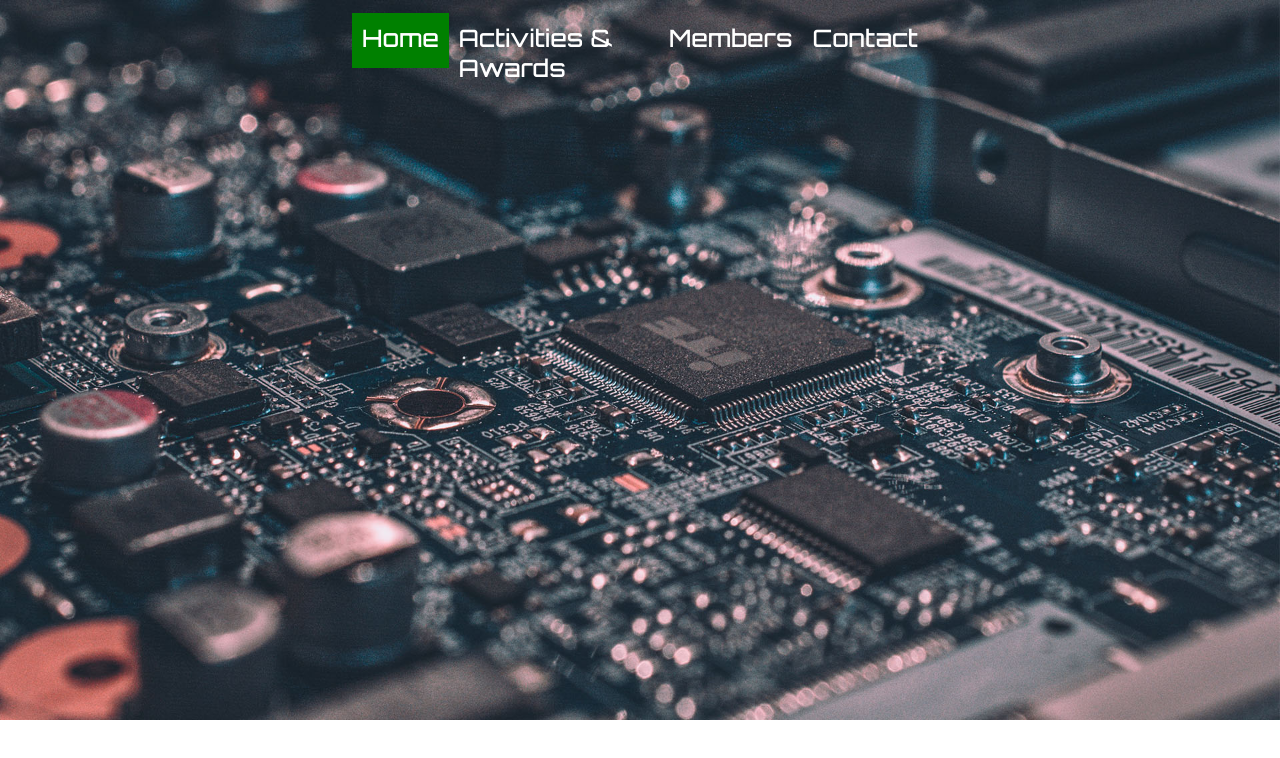
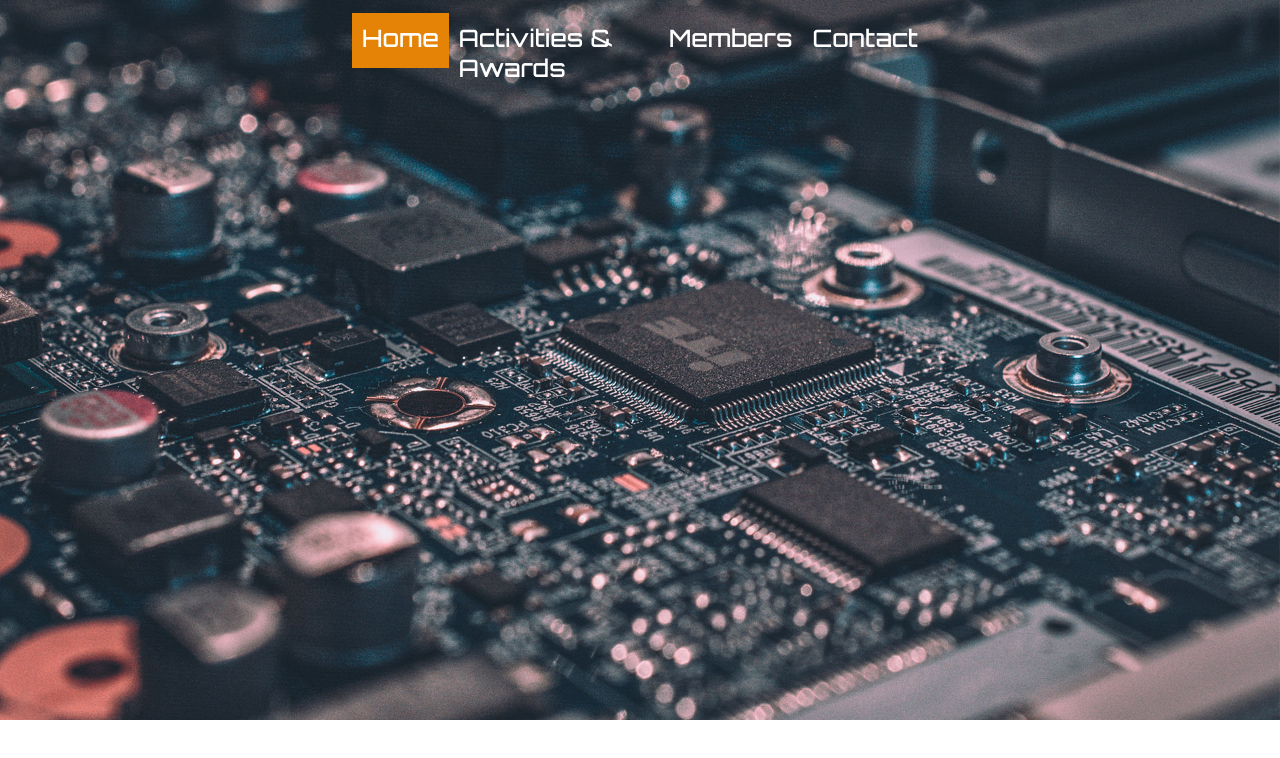
Before and after one commit to dnjooiopa/esl-official-website, a Vue app: page / in a window 1280 px wide. In both pictures the pointer is over the element "Home". Shown: the top 758 px of the page. Built offline with nearby package versions, Linux system fonts and the light colour scheme.

Commit message:
coloring nav-hover

```diff
--- a/src/components/Navbar.vue
+++ b/src/components/Navbar.vue
@@ -52,6 +52,6 @@ export default {
 }
 
 .nav-item:hover {
-  background-color: green;
+  background-color: #E48305;
 }
 </style>
```
